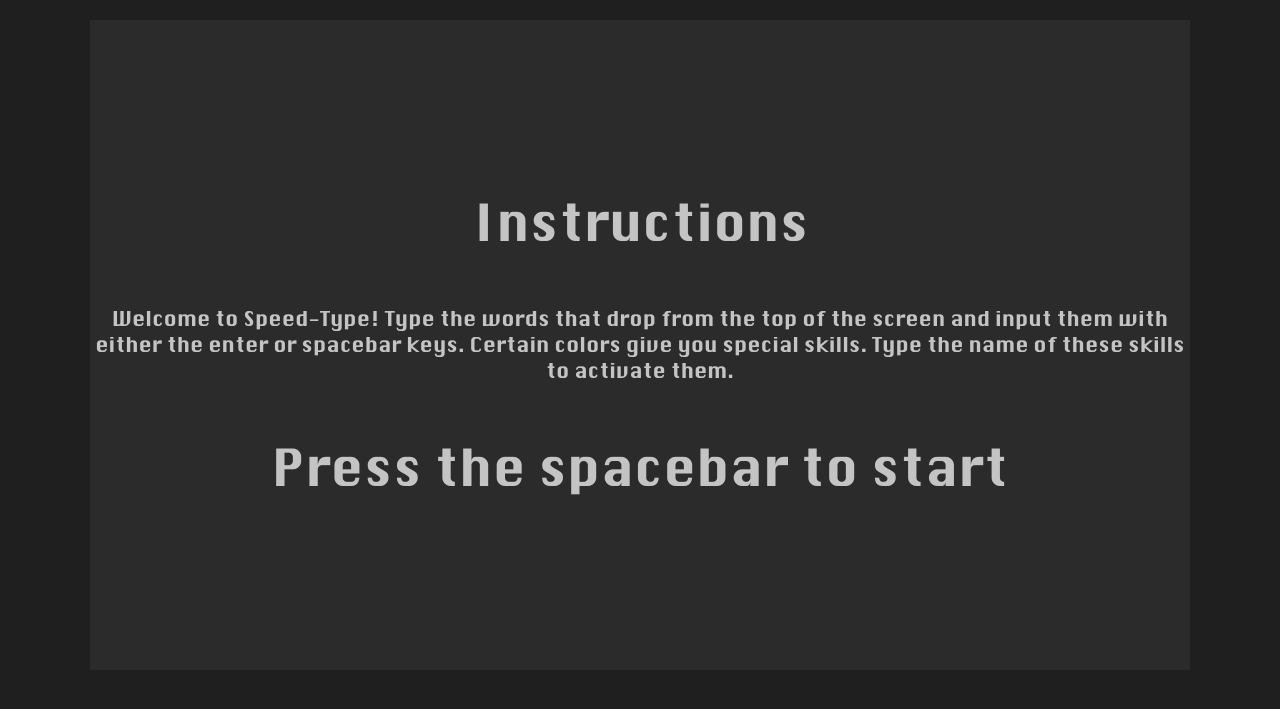
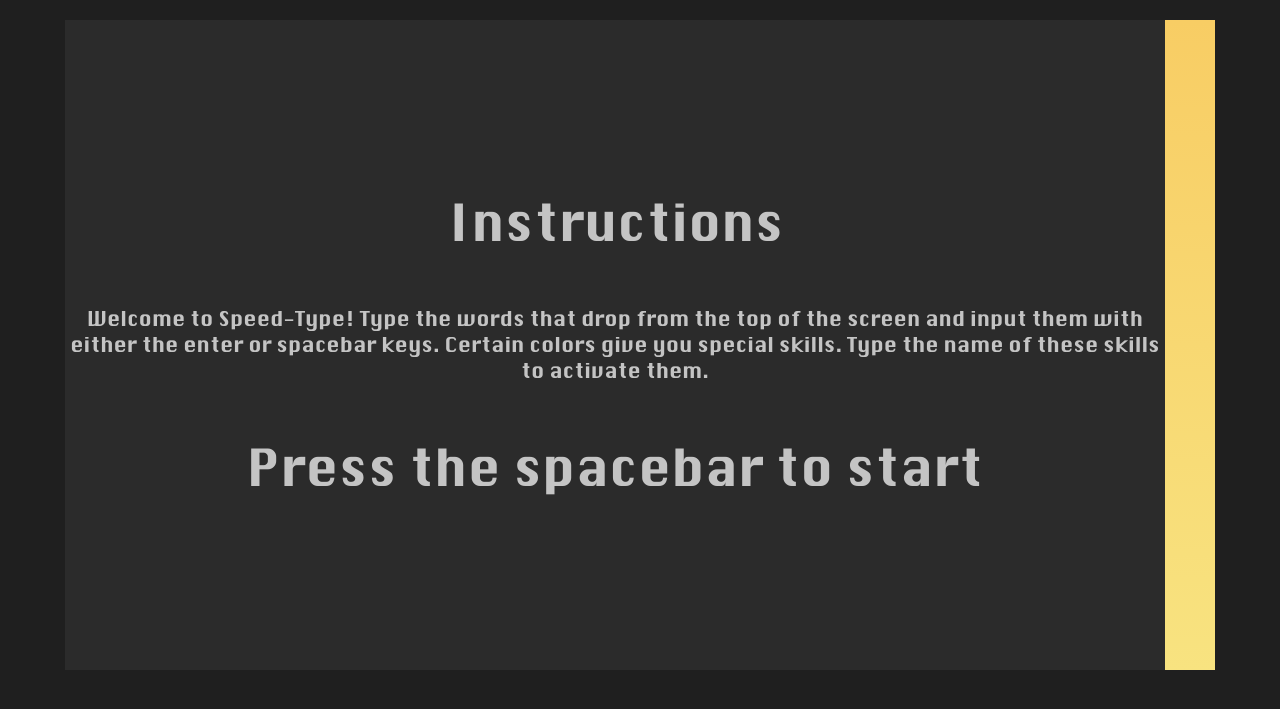
Before and after one commit to gnm668/Type-writer, a PHP site: page / in a window 1280 px wide. Shown: the top 709 px of the page. Run offline with PHP 8.4, Linux system fonts and the light colour scheme.

Commit message:
game width and font size

```diff
--- a/assets/main.css
+++ b/assets/main.css
@@ -19,12 +19,12 @@
     justify-self: center;
     align-self: center;
     height: 650px;
-    width: 1100px;
+    width: 1150px;
     background-image: linear-gradient(to bottom, #f8cd64, #f8e380);
 }
 
 .game-info {
-    width: 150px;
+    width: 200px;
 }
 
 #input {
@@ -227,8 +227,8 @@
 }
 
 .speed-type {
-    font-size: 24px;
-    margin-left: 21px;
-    color: black;
+    font-size: 34px;
+    color: rgba(8, 8, 8, 0.82);
     font-family: Mario;
+    margin-left: 5px;
 }
```
